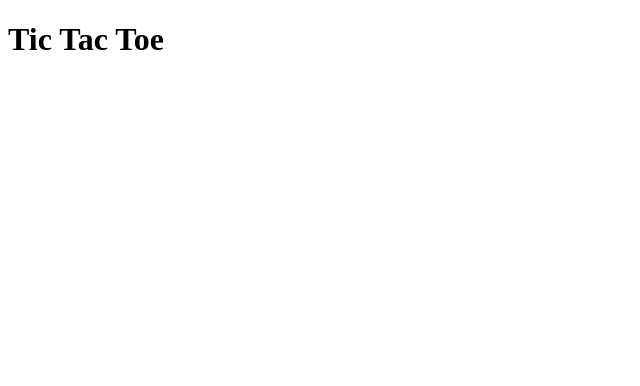
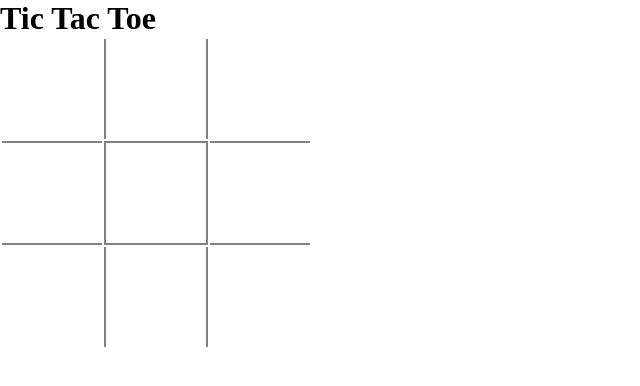
Before and after one commit to eric-j-owen/odin-tictactoe, a plain HTML site: page index.html in a window 1280 px wide. Shown: the whole page, without its empty margins (0-640 px from the left). Drawn offline with Linux system fonts and the light colour scheme.

Commit message:
Renders basic board to window

```diff
--- a/index.html
+++ b/index.html
@@ -4,11 +4,29 @@
     <meta charset="UTF-8">
     <meta name="viewport" content="width=device-width, initial-scale=1.0">
     <title>Document</title>
+    <link rel="stylesheet" href="styles.css">
     <script defer src="script.js"></script>
 </head>
 <body>
     <div id="container">
         <h1>Tic Tac Toe</h1>
+        <table class="board">
+            <tr class="row">
+                <td class="square"></td>
+                <td class="square vert"></td>
+                <td class="square"></td>
+            </tr>
+            <tr class="row">
+                <td class="square horizontal"></td>
+                <td class="square vert horizontal"></td>
+                <td class="square horizontal"></td>
+            </tr>
+            <tr class="row">
+                <td class="square"></td>
+                <td class="square vert"></td>
+                <td class="square"></td>
+            </tr>
+        </table>
     </div>
 </body>
 </html>
--- a/script.js
+++ b/script.js
@@ -112,11 +112,11 @@ function gameController() {
 function render(board) {
     const container = document.querySelector("#container");
 
-    for (let row = 0; row < board.length; row++) {
-        let rowDiv = document.createElement("div");
-        rowDiv.classList.add("row");
-        container.appendChild(rowDiv);
-    }
+    // for (let row = 0; row < board.length; row++) {
+    //     let rowDiv = document.createElement("div");
+    //     rowDiv.classList.add("row");
+    //     container.appendChild(rowDiv);
+    // }
 }
 
 // game loop
--- a/styles.css
+++ b/styles.css
@@ -0,0 +1,17 @@
+* {
+    margin: 0;
+    padding: 0;
+}
+
+.square {
+    width: 100px;
+    height: 100px;
+}
+
+.vert {
+    border-inline: 2px solid grey;
+}
+.horizontal {
+    border-top: 2px solid grey;
+    border-bottom: 2px solid grey;
+}
```
